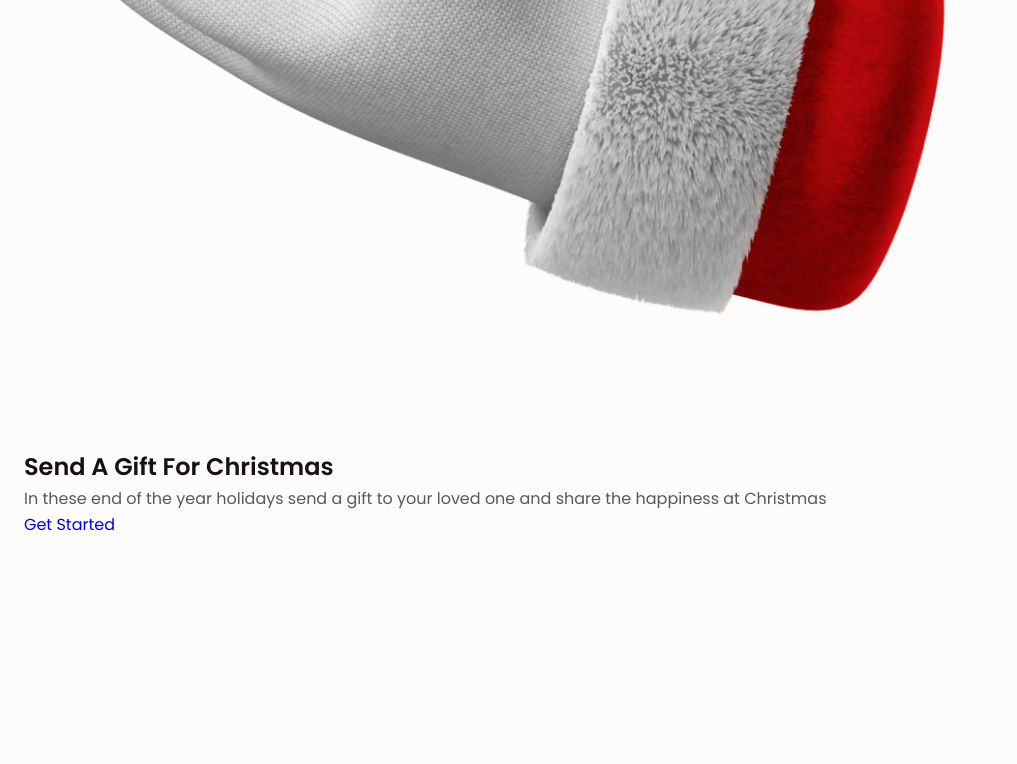
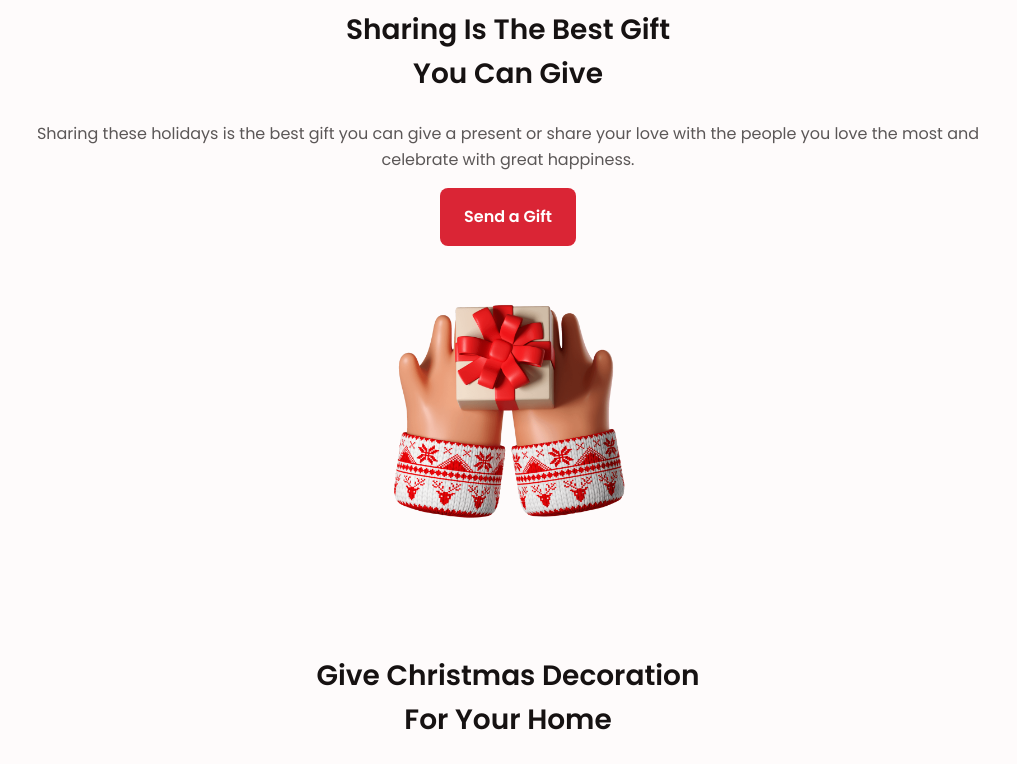
Before and after one commit to eroldalk/Responsive-Web-Design-Christmas, a plain HTML site: page index.html in a window 1280 px wide. Shown: the part 600-1364 px from the top of the page, without its empty margins (0-1017 px from the left). Drawn offline with nearby package versions, Linux system fonts and the light colour scheme; a web font is replaced by a local one.

Commit message:
creating pages

```diff
--- a/assets/css/styles.css
+++ b/assets/css/styles.css
@@ -253,3 +253,57 @@ img{
     visibility: visible;
     bottom: 1.5rem;
 }
+
+
+.home__container{
+    row-gap: .5rem;
+}
+
+.home__img{
+    width: 280px;
+    justify-self: center;
+}
+
+.home__title{
+    font-size: var(--biggest-font-size);
+    font-weight: var(--font-bold);
+    margin-bottom: var(--mb-2);
+}
+
+
+.home__description{
+    margin-bottom: var(--mb-3);
+}
+
+
+.button{
+    display: inline-block;
+    background-color: var(--first-color);
+    color: #fff;
+    padding: 1rem 1.5rem;
+    border-radius: .5rem;
+    font-weight: var(--font-semi-bold);
+    transition: .3s;
+}
+
+
+.button:hover{
+    background-color: var(--first-color-alt);
+}
+
+
+
+.share__data{
+    text-align: center;
+}
+
+
+.share__description{
+    margin-bottom: var(--mb-2);
+}
+
+
+.share__img{
+    width: 280px;
+    justify-self: center;
+}
--- a/index.html
+++ b/index.html
@@ -51,14 +51,48 @@
             </section>
 
             <section class="share section bd-container" id="share">
+                <div class="share__container bd-grid">
+                    <div class="share__data">
+                        <h2 class="section-title-center">Sharing Is The Best Gift <br> You Can Give</h2>
+                        <p class="share__description">Sharing these holidays is the best gift you can give a present or share your love with the people you love the most and celebrate with great happiness.</p>
+                        <a href="#" class="button">Send a Gift</a>
+                    </div>
+
+                    <div class="share__img">
+                        <img src="assets/img/shared.png" alt="">
+                    </div>
+                </div>
+            </section>
+
+            <section class="decoration section bd-container" id="decoration">
+                    <h2 class="section-title">Give Christmas Decoration <br> For Your Home</h2>
+
+                    <div class="decoration__container bd-grid">
+                        <div class="decoration__data">
+                            <img src="assets/img/decoration1.png" alt="" class="decoration__img">
+                            <h3 class="decoration__title">Christmas Bells</h3>
+                            <a href="#" class="button button-link">Go Shopping</a>
+                        </div>
+
+                        <div class="decoration__data">
+                            <img src="assets/img/decoration2.png" alt="" class="decoration__img">
+                            <h3 class="decoration__title">Christmas Candies</h3>
+                            <a href="#" class="button button-link">Go Shopping</a>
+                        </div>
+
+                        <div class="decoration__data">
+                            <img src="assets/img/decoration3.png" alt="" class="decoration__img">
+                            <h3 class="decoration__title">Christmas Trees</h3>
+                            <a href="#" class="button button-link">Go Shopping</a>
+                        </div>
+                    </div>
+            </section>
+
+            <section class="accessory section bd-container" id="accessory">
 
             </section>
 
-            <section class="Decoration section bd-container" id="decoration">
-
-            </section>
-
-            <section class="home" id="home">
+            <section class="send section">
 
             </section>
        </main>
```
